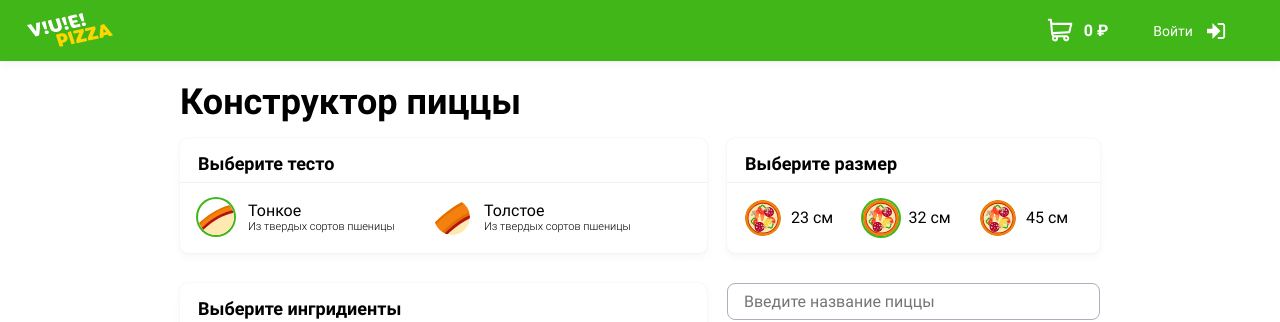
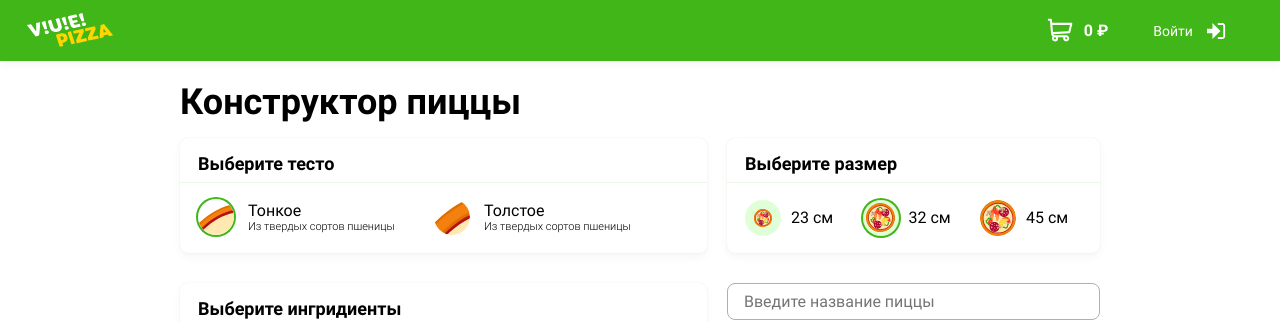
Before and after one commit to htmlacademy-vue/1788431-pizza-1, a Vue app in the folder src/frontend/: page / in a window 1280 px wide. Shown: the top 322 px of the page. Built offline with nearby package versions, Linux system fonts and the light colour scheme.

Commit message:
module2-task1 - emit events

```diff
--- a/src/frontend/src/common/components/ItemCounter.vue
+++ b/src/frontend/src/common/components/ItemCounter.vue
@@ -46,7 +46,7 @@ export default {
       this.emit();
     },
     emit() {
-      this.$emit("update", this.value);
+      this.$emit("change", this.value);
     },
   },
 };
--- /dev/null
+++ b/src/frontend/src/common/components/RadioButton.vue
@@ -0,0 +1,46 @@
+<template>
+  <div class="sheet__content" :class="mainStyle">
+    <label v-for="item in items" :key="item.value" :class="item.style">
+      <input
+        type="radio"
+        :name="name"
+        :value="item.value"
+        class="visually-hidden"
+        v-model="value"
+      />
+      <span>{{ item.name }}</span>
+    </label>
+  </div>
+</template>
+
+<script>
+export default {
+  name: "RadioButton",
+  props: {
+    name: {
+      type: String,
+      required: true,
+    },
+    items: {
+      type: Array,
+      required: true,
+    },
+    initValue: {},
+    mainStyle: {
+      type: String,
+    },
+  },
+
+  data() {
+    return {
+      value: this.initValue || null,
+    };
+  },
+
+  watch: {
+    value(newValue) {
+      this.$emit("change", newValue);
+    },
+  },
+};
+</script>
--- a/src/frontend/src/modules/builder/components/DoughSelector.vue
+++ b/src/frontend/src/modules/builder/components/DoughSelector.vue
@@ -54,5 +54,11 @@ export default {
       return defaultDough ? defaultDough.value : null;
     },
   },
+
+  watch: {
+    selectedDough(newDough) {
+      this.$emit("change", newDough);
+    },
+  },
 };
 </script>
--- a/src/frontend/src/modules/builder/components/IngredientsSelector.vue
+++ b/src/frontend/src/modules/builder/components/IngredientsSelector.vue
@@ -15,7 +15,7 @@
         <ItemCounter
           additionalClass="ingridients__counter"
           :initValue="ingredient.count"
-          @update="ingredient.count = $event"
+          @change="ingredient.count = $event"
         ></ItemCounter>
       </li>
     </ul>
--- a/src/frontend/src/modules/builder/components/SauceSelector.vue
+++ b/src/frontend/src/modules/builder/components/SauceSelector.vue
@@ -46,5 +46,11 @@ export default {
       return defaultSauce ? defaultSauce.value : null;
     },
   },
+
+  watch: {
+    selectedSauce(newSauce) {
+      this.$emit("change", newSauce);
+    },
+  },
 };
 </script>
--- a/src/frontend/src/modules/builder/components/SizeSelector.vue
+++ b/src/frontend/src/modules/builder/components/SizeSelector.vue
@@ -3,28 +3,20 @@
     <div class="sheet">
       <h2 class="title title--small sheet__title">Выберите размер</h2>
 
-      <div class="sheet__content diameter">
-        <label
-          v-for="size in sizes"
-          :key="size.value"
-          class="diameter__input"
-          :class="size.style"
-        >
-          <input
-            type="radio"
-            name="diameter"
-            :value="size.value"
-            class="visually-hidden"
-            v-model="selectedSize"
-          />
-          <span>{{ size.name }}</span>
-        </label>
-      </div>
+      <RadioButton
+        name="diameter"
+        :items="normalizedSizes"
+        mainStyle="diameter"
+        :initValue="selectedSize"
+        @change="onChange"
+      ></RadioButton>
     </div>
   </div>
 </template>
 
 <script>
+import RadioButton from "@/common/components/RadioButton";
+
 export default {
   name: "SizeSelector",
   props: {
@@ -33,6 +25,8 @@ export default {
       required: true,
     },
   },
+
+  components: { RadioButton },
 
   data() {
     return {
@@ -45,13 +39,16 @@ export default {
     normalizeSize(size) {
       return {
         ...size,
-        style: "diameter__input--" + size.value,
+        style: "diameter__input diameter__input--" + size.value,
       };
     },
     getDefaultSizeValue() {
       const defaultSize = this.sizes.find((size) => size.default);
       return defaultSize ? defaultSize.value : null;
     },
+    onChange(size) {
+      this.$emit("change", size);
+    },
   },
 };
 </script>
```
